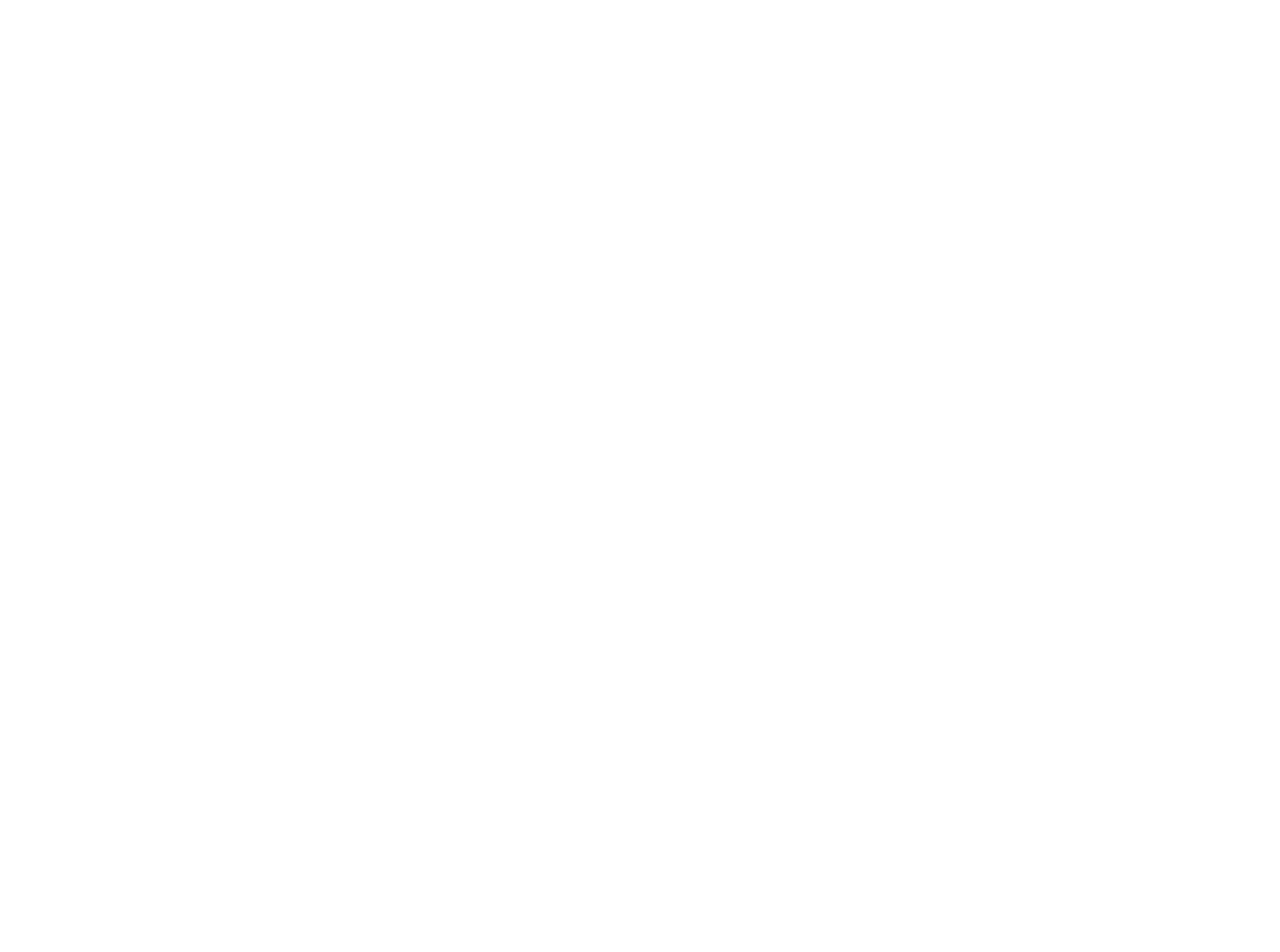
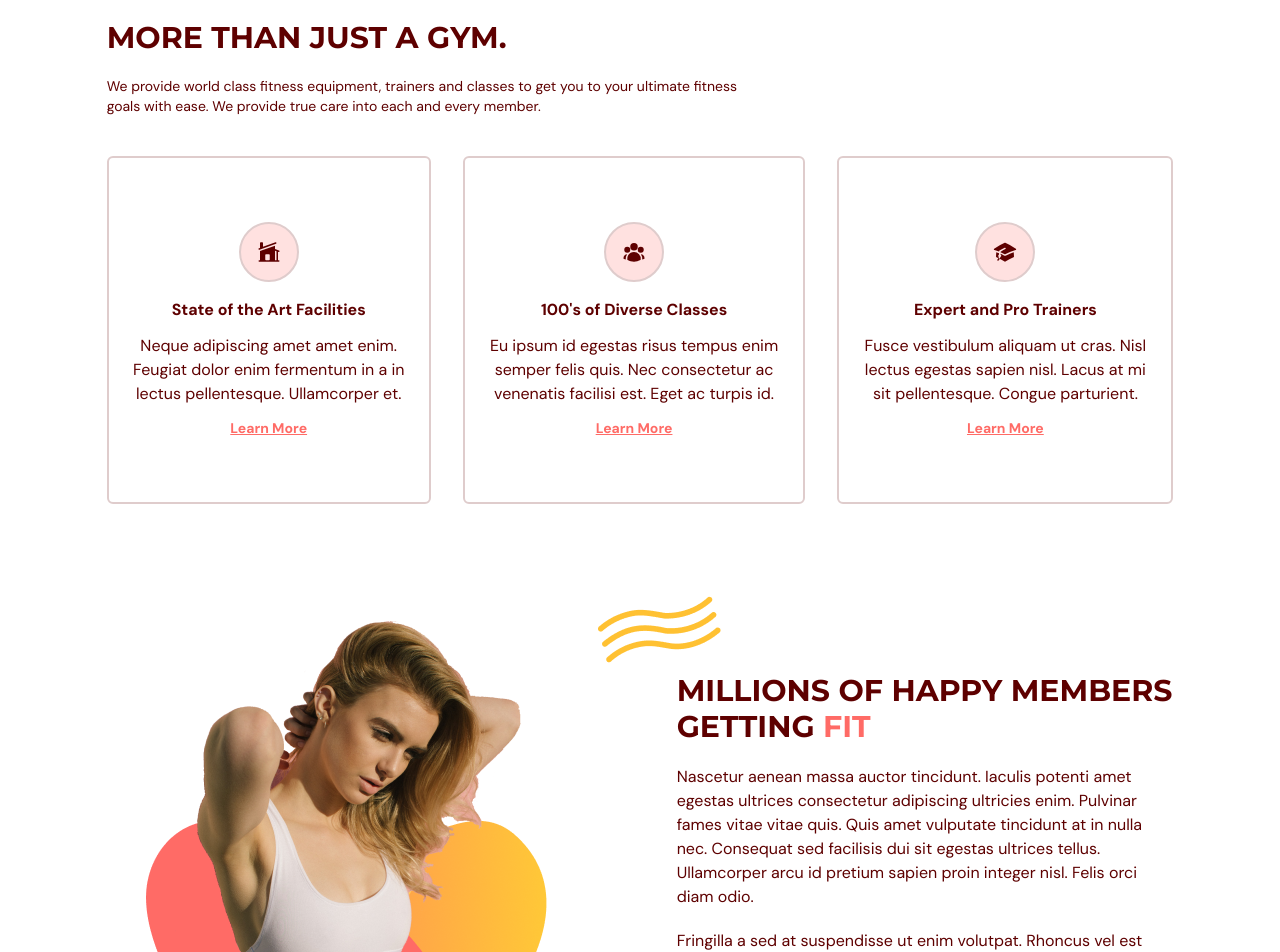
Before and after one commit to xGerfy/gym-react-ts, a React (Vite) app: page / in a window 1280 px wide. Shown: the part 880-1832 px from the top of the page. Before the commit the page ends 823 px from the top, so only its background shows below. Built offline with nearby package versions, Linux system fonts and the light colour scheme; the HTML template or start-up script is replaced by a standard one.

Commit message:
add benefits page

```diff
--- a/src/App.tsx
+++ b/src/App.tsx
@@ -1,4 +1,5 @@
 import { useEffect, useState } from "react";
+import Benefits from "./components/benefits";
 import Home from "./components/home";
 import Navbar from "./components/navbar";
 import { SelectedPage } from "./shared/types";
@@ -29,6 +30,7 @@
         setSelectedPage={setSelectedPage}
       />
       <Home setSelectedPage={setSelectedPage} />
+      <Benefits setSelectedPage={setSelectedPage} />
     </div>
   );
 };
--- /dev/null
+++ b/src/components/benefits/Benefit.tsx
@@ -0,0 +1,42 @@
+import { motion } from "framer-motion";
+import AnchorLink from "react-anchor-link-smooth-scroll";
+import { SelectedPage } from "../../shared/types";
+
+const childVariant = {
+  hidden: { opacity: 0, scale: 0.9 },
+  vissible: { opacity: 1, scale: 1 },
+};
+
+type Props = {
+  icon: JSX.Element;
+  title: string;
+  description: string;
+  setSelectedPage: (value: SelectedPage) => void;
+};
+
+const Benefit = ({ icon, title, description, setSelectedPage }: Props) => {
+  return (
+    <motion.div
+      className="mt-5 rounded-md border-2 border-gray-100 px-5 py-16 text-center"
+      variants={childVariant}
+    >
+      <div className="mb-4 flex justify-center">
+        <div className="rounded-full border-2 border-gray-100 bg-primary-100 p-4">
+          {icon}
+        </div>
+      </div>
+
+      <h4 className="font-bold">{title}</h4>
+      <p className="my-3">{description}</p>
+      <AnchorLink
+        className="text-sm font-bold text-primary-500 underline hover:text-secondary-500"
+        onClick={() => setSelectedPage(SelectedPage.ContactUs)}
+        href={`#${SelectedPage.ContactUs}`}
+      >
+        <p>Learn More</p>
+      </AnchorLink>
+    </motion.div>
+  );
+};
+
+export default Benefit;
--- /dev/null
+++ b/src/components/benefits/index.tsx
@@ -0,0 +1,159 @@
+import BenefitsPageGraphic from "@/assets/BenefitsPageGraphic.png";
+import {
+  AcademicCapIcon,
+  HomeModernIcon,
+  UserGroupIcon,
+} from "@heroicons/react/24/solid";
+import { motion } from "framer-motion";
+import ActionButton from "../../shared/ActionButton";
+import HText from "../../shared/HText";
+import { BenefitType, SelectedPage } from "../../shared/types";
+import Benefit from "./Benefit";
+
+const benefits: Array<BenefitType> = [
+  {
+    icon: <HomeModernIcon className="h-6 w-6" />,
+    title: "State of the Art Facilities",
+    description:
+      "Neque adipiscing amet amet enim. Feugiat dolor enim fermentum in a in lectus pellentesque. Ullamcorper et.",
+  },
+  {
+    icon: <UserGroupIcon className="h-6 w-6" />,
+    title: "100's of Diverse Classes",
+    description:
+      "Eu ipsum id egestas risus tempus enim semper felis quis. Nec consectetur ac venenatis facilisi est. Eget ac turpis id.",
+  },
+  {
+    icon: <AcademicCapIcon className="h-6 w-6" />,
+    title: "Expert and Pro Trainers",
+    description:
+      "Fusce vestibulum aliquam ut cras. Nisl lectus egestas sapien nisl. Lacus at mi sit pellentesque. Congue parturient.",
+  },
+];
+
+const container = {
+  hidden: {},
+  vissible: {
+    transition: { staggerChildren: 0.2 },
+  },
+};
+
+type Props = {
+  setSelectedPage: (value: SelectedPage) => void;
+};
+
+function Benefits({ setSelectedPage }: Props) {
+  return (
+    <section id="benefits" className="mx-auto min-h-full w-5/6 py-20">
+      <motion.div
+        onViewportEnter={() => setSelectedPage(SelectedPage.Benefits)}
+      >
+        {/* HEADER */}
+        <motion.div
+          className="md:my-5 md:w-3/5"
+          initial="hidden"
+          whileInView="visible"
+          viewport={{ once: true, amount: 0.5 }}
+          transition={{ duration: 0.5 }}
+          variants={{
+            hidden: { opacity: 0, x: -50 },
+            visible: { opacity: 1, x: 0 },
+          }}
+        >
+          <HText>MORE THAN JUST A GYM.</HText>
+          <p className="my-5 text-sm">
+            We provide world class fitness equipment, trainers and classes to
+            get you to your ultimate fitness goals with ease. We provide true
+            care into each and every member.
+          </p>
+        </motion.div>
+        {/* BENEFITS */}
+        <motion.div
+          className="mt-5 items-center justify-between gap-8 md:flex"
+          initial="hidden"
+          whileInView="vissible"
+          viewport={{ once: true, amount: 0.5 }}
+          variants={container}
+        >
+          {benefits.map((benefit: BenefitType) => (
+            <Benefit
+              key={benefit.title}
+              icon={benefit.icon}
+              title={benefit.title}
+              description={benefit.description}
+              setSelectedPage={setSelectedPage}
+            />
+          ))}
+        </motion.div>
+        {/* GRAPHICS AND DESCRIPTION */}
+        <div className="mt-16 items-center justify-between gap-20 md:mt-28 md:flex">
+          {/* GRAPHIC */}
+          <img
+            className="mx-auto"
+            src={BenefitsPageGraphic}
+            alt="benefits-page-graphic"
+          />
+          {/* DESCRIPTION */}
+          <div>
+            {/* TITLE */}
+            <div className="relative">
+              <div className="before:absolute before:-top-20 before:-left-20 before:z-[-1] before:content-abstractwaves">
+                <motion.div
+                  initial="hidden"
+                  whileInView="visible"
+                  viewport={{ once: true, amount: 0.5 }}
+                  transition={{ duration: 0.5 }}
+                  variants={{
+                    hidden: { opacity: 0, x: 50 },
+                    visible: { opacity: 1, x: 0 },
+                  }}
+                >
+                  <HText>
+                    MILLIONS OF HAPPY MEMBERS GETTING{" "}
+                    <span className="text-primary-500">FIT</span>
+                  </HText>
+                </motion.div>
+              </div>
+            </div>
+            {/* DESCRIPTION */}
+            <motion.div
+              initial="hidden"
+              whileInView="visible"
+              viewport={{ once: true, amount: 0.5 }}
+              transition={{ delay: 0.2, duration: 0.5 }}
+              variants={{
+                hidden: { opacity: 0, x: 50 },
+                visible: { opacity: 1, x: 0 },
+              }}
+            >
+              <p className="my-5">
+                Nascetur aenean massa auctor tincidunt. Iaculis potenti amet
+                egestas ultrices consectetur adipiscing ultricies enim. Pulvinar
+                fames vitae vitae quis. Quis amet vulputate tincidunt at in
+                nulla nec. Consequat sed facilisis dui sit egestas ultrices
+                tellus. Ullamcorper arcu id pretium sapien proin integer nisl.
+                Felis orci diam odio.
+              </p>
+              <p className="mb-5">
+                Fringilla a sed at suspendisse ut enim volutpat. Rhoncus vel est
+                tellus quam porttitor. Mauris velit euismod elementum arcu neque
+                facilisi. Amet semper tortor facilisis metus nibh. Rhoncus sit
+                enim mattis odio in risus nunc.
+              </p>
+            </motion.div>
+            {/* BUTTON */}
+            <div className="relative mt-16">
+              <div className="before:absolute before:-bottom-20 before:right-40 before:z-[-1] before:content-sparkles">
+                <ActionButton setSelectedPage={setSelectedPage}>
+                  Join Now
+                </ActionButton>
+              </div>
+            </div>
+          </div>
+        </div>
+      </motion.div>
+    </section>
+  );
+}
+
+export default Benefits;
--- a/src/components/navbar/index.tsx
+++ b/src/components/navbar/index.tsx
@@ -1,9 +1,9 @@
+import logo from "@/assets/Logo.png";
 import { Bars3Icon, XMarkIcon } from "@heroicons/react/24/solid";
 import { useState } from "react";
 import useMediaQuery from "../../hooks/useMediaQuery";
 import ActionButton from "../../shared/ActionButton";
 import { SelectedPage } from "../../shared/types";
-import logo from "./../../assets/Logo.png";
 import Link from "./Link";
 
 type Props = {
--- /dev/null
+++ b/src/shared/HText.tsx
@@ -0,0 +1,13 @@
+import React from "react";
+
+type Props = {
+  children: React.ReactNode;
+};
+
+const HText = ({ children }: Props) => {
+  return (
+    <h1 className="basis-3/5 font-montserrat text-3xl font-bold">{children}</h1>
+  );
+};
+
+export default HText;
--- a/src/shared/types.ts
+++ b/src/shared/types.ts
@@ -4,3 +4,9 @@
   OurClasses = "ourclasses",
   ContactUs = "contactus",
 }
+
+export interface BenefitType {
+  icon: JSX.Element;
+  title: string;
+  description: string;
+}
```
